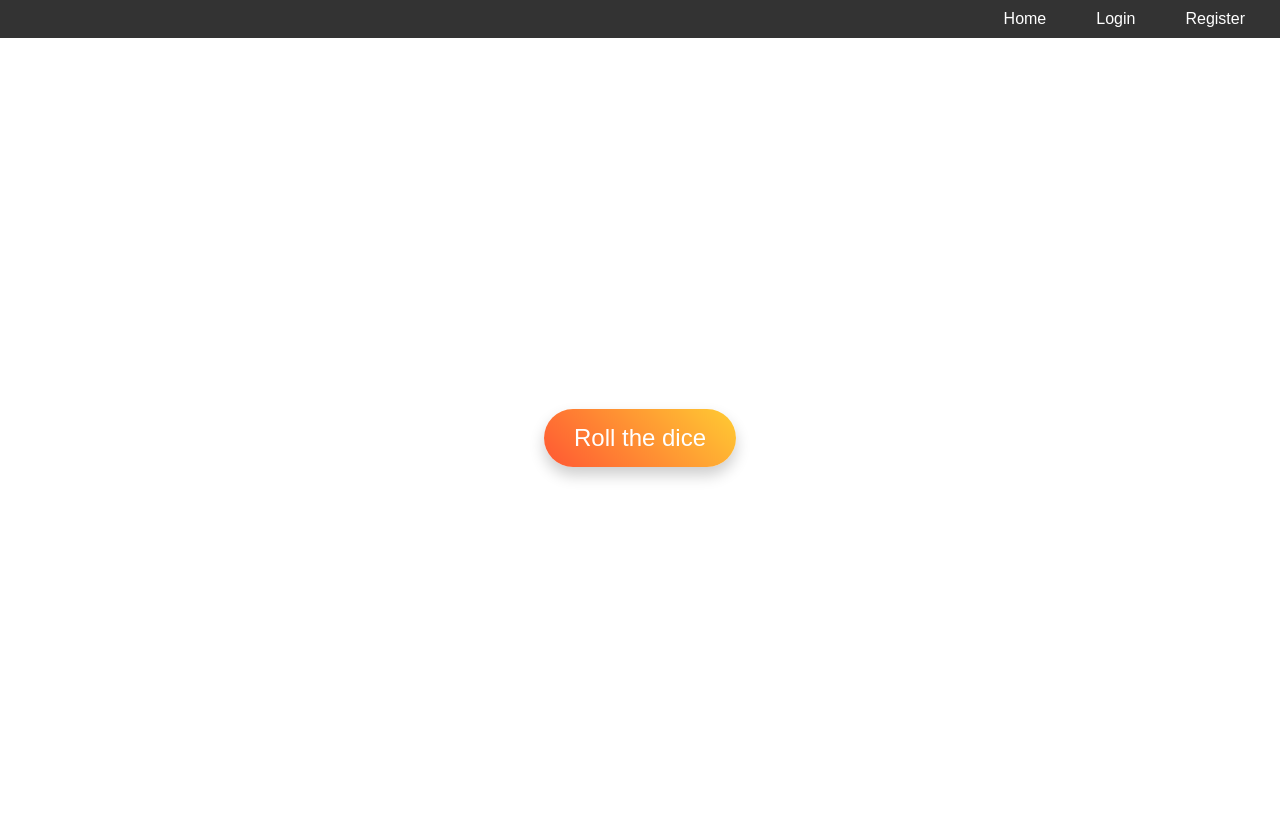
After one commit to fredericEducentre/Symfony_Test_missoin, a Symfony app: template templates/fortunedice/index.html.twig in a window 1280 px wide. The commit adds this page. Run offline with Twig, Linux system fonts and the light colour scheme; the template is opened without the code that fills it, so the values that code supplies are empty; some libraries are stand-ins or nearby versions.

Commit message:
:feat: fortuneDice that give discount code

```diff
--- /dev/null
+++ b/templates/fortunedice/index.html.twig
@@ -0,0 +1,61 @@
+{% extends 'base.html.twig' %}
+
+{% block title %}Hello FortunediceController!
+{% endblock %}
+
+{% block body %}
+	<style>
+		/* Style the button */
+		.shiny-button {
+			display: inline-block;
+			padding: 15px 30px;
+			font-size: 1.5rem;
+			color: #ffffff;
+			text-decoration: none;
+			background: linear-gradient(45deg, #ff5733, #ffcc33);
+			border-radius: 30px;
+			box-shadow: 0 8px 15px rgba(0, 0, 0, 0.2);
+			transition: all 0.3s ease;
+			position: relative;
+			overflow: hidden;
+		}
+
+		/* Add a shine effect */
+		.shiny-button:before {
+			content: '';
+			position: absolute;
+			top: -50%;
+			left: -50%;
+			width: 200%;
+			height: 200%;
+			background: linear-gradient(90deg, transparent, rgba(255, 255, 255, 0.7), transparent);
+			transform: rotate(45deg);
+			opacity: 0;
+			transition: all 0.5s ease-in-out;
+		}
+
+		/* Button hover effect */
+		.shiny-button:hover {
+			transform: translateY(-3px);
+			box-shadow: 0 12px 20px rgba(0, 0, 0, 0.3);
+		}
+
+		/* Shine effect on hover */
+		.shiny-button:hover:before {
+			opacity: 1;
+			top: -150%;
+			left: -150%;
+			transform: rotate(45deg);
+		}
+
+		.center {
+			display: flex;
+			justify-content: center;
+			align-items: center;
+			height: 100vh;
+		}
+	</style>
+	<div class="center">
+		<a href="{{ path('app_fortunedice_roll') }}" class="shiny-button">Roll the dice</a>
+	</div>
+{% endblock %}
--- a/templates/navbar.html.twig
+++ b/templates/navbar.html.twig
@@ -54,21 +54,24 @@
 		</li>
 		{% if not is_granted('IS_AUTHENTICATED_REMEMBERED') %}
 			<li>
-				<a href="login">Login</a>
+				<a href="/login">Login</a>
 			</li>
 			<li>
-				<a href="login">Register</a>
+				<a href="/register">Register</a>
 			</li>
 		{% endif %}
 		{% if is_granted('IS_AUTHENTICATED_FULLY') %}
 			<li>
-				<a href="product">Products</a>
+				<a href="/product">Products</a>
 			</li>
 			<li>
-				<a href="article">Articles</a>
+				<a href="/article">Articles</a>
 			</li>
 			<li>
-				<a href="logout">Logout</a>
+				<a href="/fortunedice">Fortune dice</a>
+			</li>
+			<li>
+				<a href="/logout">Logout</a>
 			</li>
 		{% endif %}
 	</ul>
```
Also changed, not shown: src/Controller/FortunediceController.php (added, +49 -0 lines), templates/fortunedice/rollResult.html.twig (added, +63 -0 lines).
